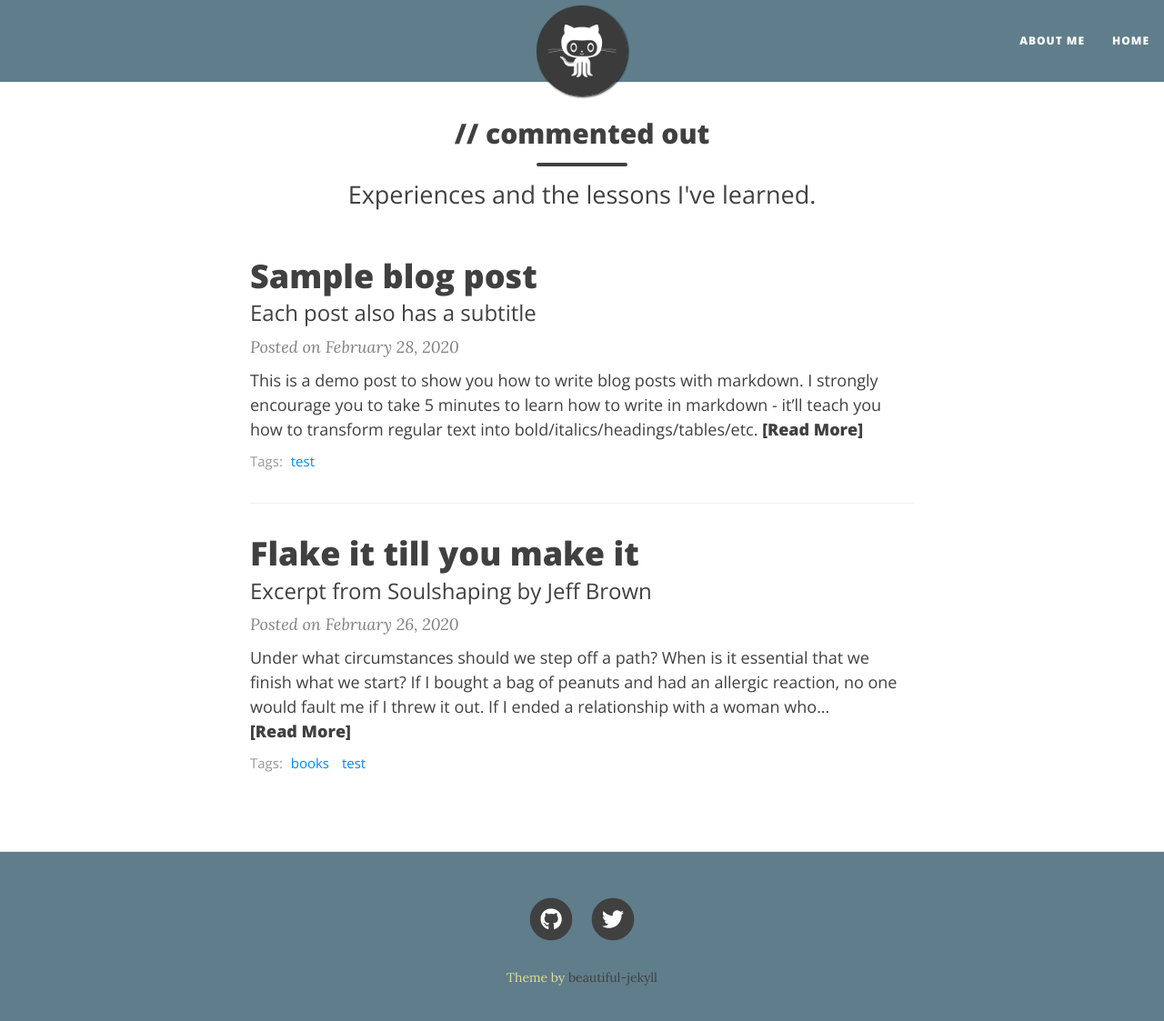
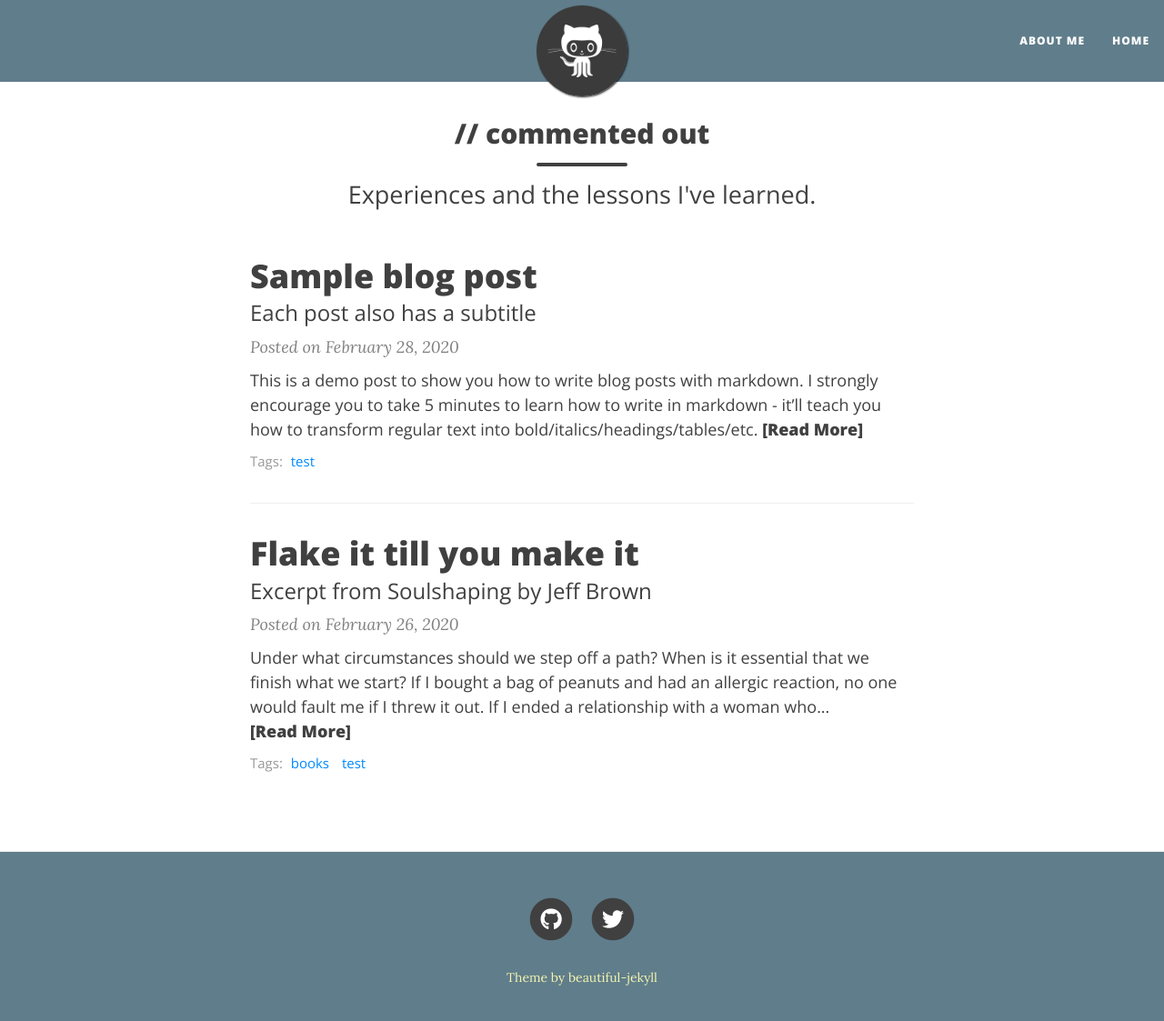
Before and after one commit to commentedout/commentedout.github.io, a Jekyll site: the page built from index.html, in a window 1280 px wide and 1136 px high. Shown: the top 1123 px of the window at 91% size. Built offline with Jekyll 4.4.1, drawn with Linux system fonts in a browser that asks for light colours; nearby versions of some CDN libraries; the list of posts is cut into pages by our own code.

Commit message:
changed color for Credit To

```diff
--- a/_includes/footer.html
+++ b/_includes/footer.html
@@ -12,9 +12,9 @@
       {% endif%}
       </p>
       <!-- Please don't remove this, keep my open source work credited :) -->
-      <p class="theme-by text-muted">
+      <p class="theme-by">
         Theme by
-        <a href="https://beautifuljekyll.com">beautiful-jekyll</a>
+        <a style="color: #f4f5ae;" href="https://beautifuljekyll.com">beautiful-jekyll</a>
       </p>
       </div>
     </div>
--- a/assets/css/main.css
+++ b/assets/css/main.css
@@ -127,7 +127,6 @@ img {
 
 .navbar-custom {
   background-color: {{ site.navbar-col | default: "#F5F5F5" }};
-  border-bottom: 1px solid {{ site.navbar-border-col | default: "#EAEAEA" }};
   font-family: 'Open Sans', 'Helvetica Neue', Helvetica, Arial, sans-serif;
   {% if site.navbar-img %}
     background-image: url({{ site.navbar-img | relative_url }});
@@ -406,6 +405,7 @@ footer .copyright {
 footer .theme-by {
   text-align: center;
   margin: 0.625rem 0 0;
+  color: #f4f5ae;
 }
 footer .footer-custom-content {
   text-align: center;
```
